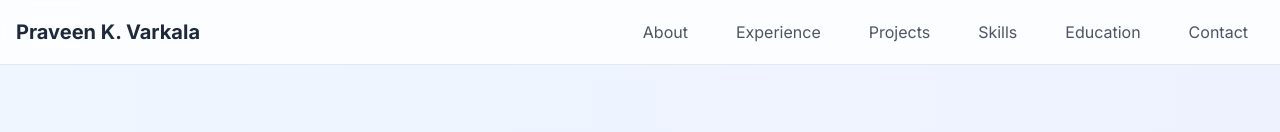
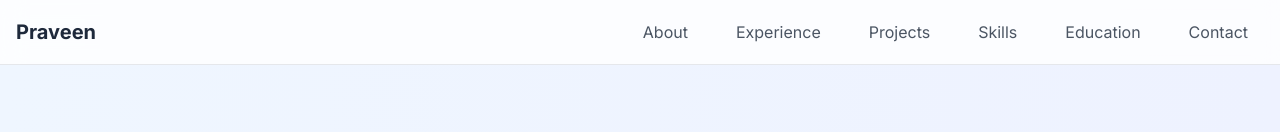
Before and after one commit to PraveenKumarVk/Portfolio, a React (Vite) app: page / in a window 1280 px wide. Shown: the top 132 px of the page. Built offline with nearby package versions, Linux system fonts and the light colour scheme.

Commit message:
Update Header.tsx

```diff
--- a/src/components/Header.tsx
+++ b/src/components/Header.tsx
@@ -18,7 +18,7 @@ const Header = () => {
       <div className="container mx-auto px-4">
         <div className="flex items-center justify-between h-16">
           <a href="#" className="text-xl font-bold text-secondary">
-            Praveen K. Varkala
+            Praveen
           </a>
 
           <nav className="hidden md:flex items-center space-x-4">
```
